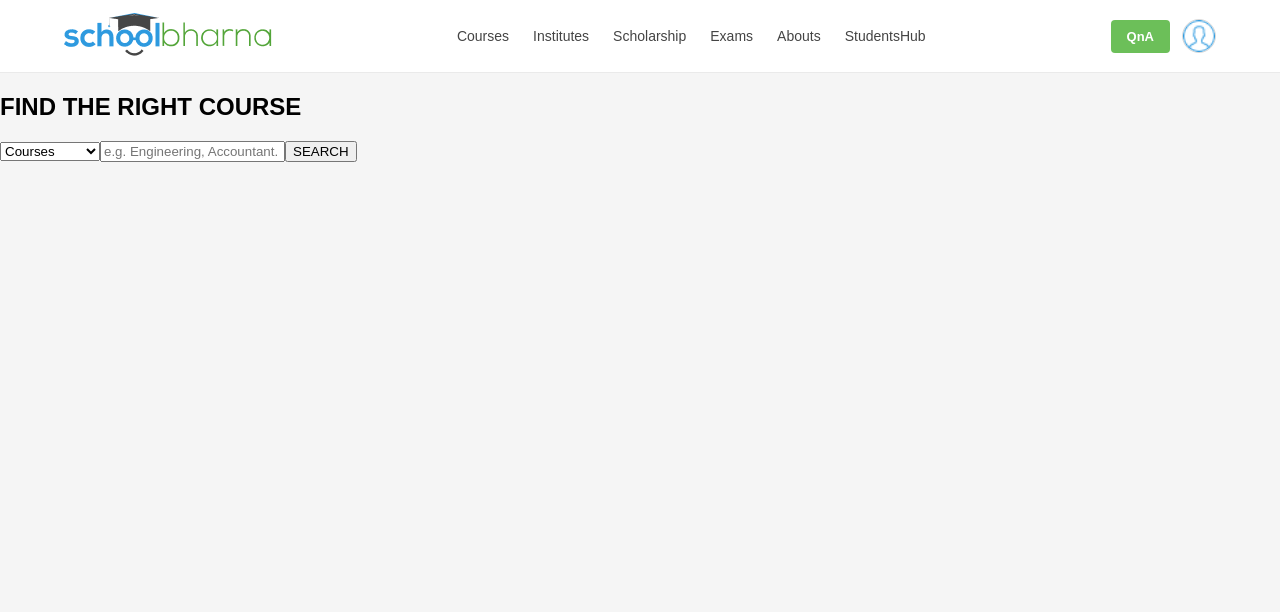
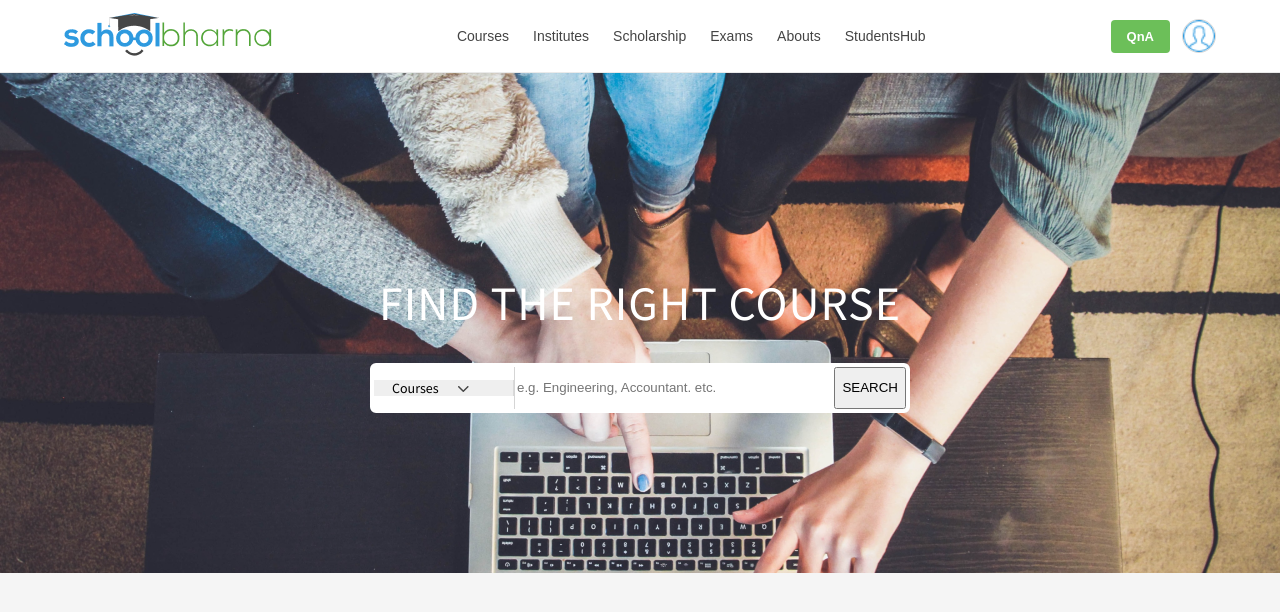
Before and after one commit to bibashmanjusubedi/schoolbharna-ui, a React (Vite) app: page / in a window 1280 px wide. Shown: the top 612 px of the page. Built offline with nearby package versions, Linux system fonts and the light colour scheme.

Commit message:
feat:Find course dropdown solved

```diff
--- a/src/components/layout/Hero.css
+++ b/src/components/layout/Hero.css
@@ -1 +1,89 @@
 /* CSS For Hero Section (Find the Right Course) */
+@import url('https://fonts.googleapis.com/css2?family=Source+Sans+Pro:wght@300;400;600;700&display=swap');
+.find-course-section{
+    width:100%;
+    height:500px;
+    background-size:cover;
+    background-position:center;
+    background-repeat:no-repeat;
+    display:flex;
+    justify-content: center;
+    align-items: center;
+    position:relative;
+}
+
+.find-course-overlay{
+    width:100%;
+    max-width:1200px;
+    padding:0 20px;
+    display:flex;
+    flex-direction: column;
+    align-items:center;
+}
+
+
+.find-course-title{
+    color:#fff;
+    font-size:3rem;
+    font-weight:500;
+    letter-spacing:1px;
+    margin-bottom: 30px;
+    text-align: center;
+    font-family: "Source Sans Pro",sans-serif;
+}
+
+.find-course-search-box{
+    width:540px;
+    height:50px;
+    background-color:#ffffff;
+    border:4px solid #ffffff;
+    border-radius:6px;
+    overflow:hidden;
+    display:flex;
+    align-items:stretch;
+    box-sizing: border-box;
+}
+
+.find-course-select-wrapper{
+    position:relative;
+    height:100%;
+    display:flex;
+    align-items:center;
+}
+
+
+.find-course-select{
+    width:140px;
+    border:none;
+    outline:none;
+    font-size:14px;
+    font-family:"Source Sans Pro", sans-serif;
+    padding:0 18px;
+    border-right:1px solid #d9d9d9;
+    appearance:none;
+    -webkit-appearance:none;
+    -moz-appearance:none;
+    cursor:pointer;
+}
+
+.find-course-select-arrow{
+    position:absolute;
+    right:45px;
+    top:50%;
+    transform:translateY(-50%);
+    color:#464646;
+    font-size:16px;
+    pointer-events: none;
+}
+
+
+.find-course-input{
+    flex:1;
+    border:none;
+}
+
+.find-course-divider{
+    height:100%;
+    width:1px;
+    align-self:stretch;
+}
--- a/src/components/layout/Hero.jsx
+++ b/src/components/layout/Hero.jsx
@@ -6,19 +6,29 @@ export default function FindTheRightCourse(){
     return (
         <section
             className="find-course-section"
-            style= {{ backgroundImage:`url{$bgImage})`}}
+            style= {{ backgroundImage:`url(${bgImage})`}}
         >
             <div className= "find-course-overlay">
                 <h1 className="find-course-title">FIND THE RIGHT COURSE</h1>
 
                 <div className="find-course-search-box">
+                    <div className= "find-course-select-wrapper">
                         <select className="find-course-select">
-                        <option>Courses</option>
+                            <option>Courses </option>
                             <option>Engineering</option>
                             <option>Accountant</option>
                             <option>Science</option>
                             <option>Management</option>
                         </select>
+                        <span className = "find-course-select-arrow"><svg width="11" height="7" viewBox="0 0 11 7" fill="#464646" xmlns="http://www.w3.org/2000/svg">
+    <path d="M4.77277 5.82317L0.216514 1.26678C-0.0734701 0.976921 -0.0734701 0.506996 0.216514 0.2173C0.506238 -0.0724335 0.976142 -0.0724335 1.26584 0.2173L5.29744 4.249L9.3289 0.2174C9.61874 -0.072319 10.0886 -0.072319 10.3783 0.2174C10.6682 0.507133 10.6682 0.977043 10.3783 1.26688L5.82199 5.82328C5.67706 5.96815 5.48731 6.04049 5.29746 6.04049C5.10753 6.04049 4.91764 5.96802 4.77277 5.82317Z" fill="#464646"/>
+    </svg></span>
+                    </div>
+
+                    <svg className="find-course-divider" width="1" height="49" viewBox="0 0 1 49" fill="black" xmlns="http://www.w3.org/2000/svg">
+<line x1="0.5" x2="0.5" y2="49" stroke="#CECECE"/>
+</svg>
+
 
                     <input
                         type="text"
```
Also changed, not shown: src/assets/images/arrow-point-to-right.png (added). Lines whose indentation alone changed are shown as unchanged.
